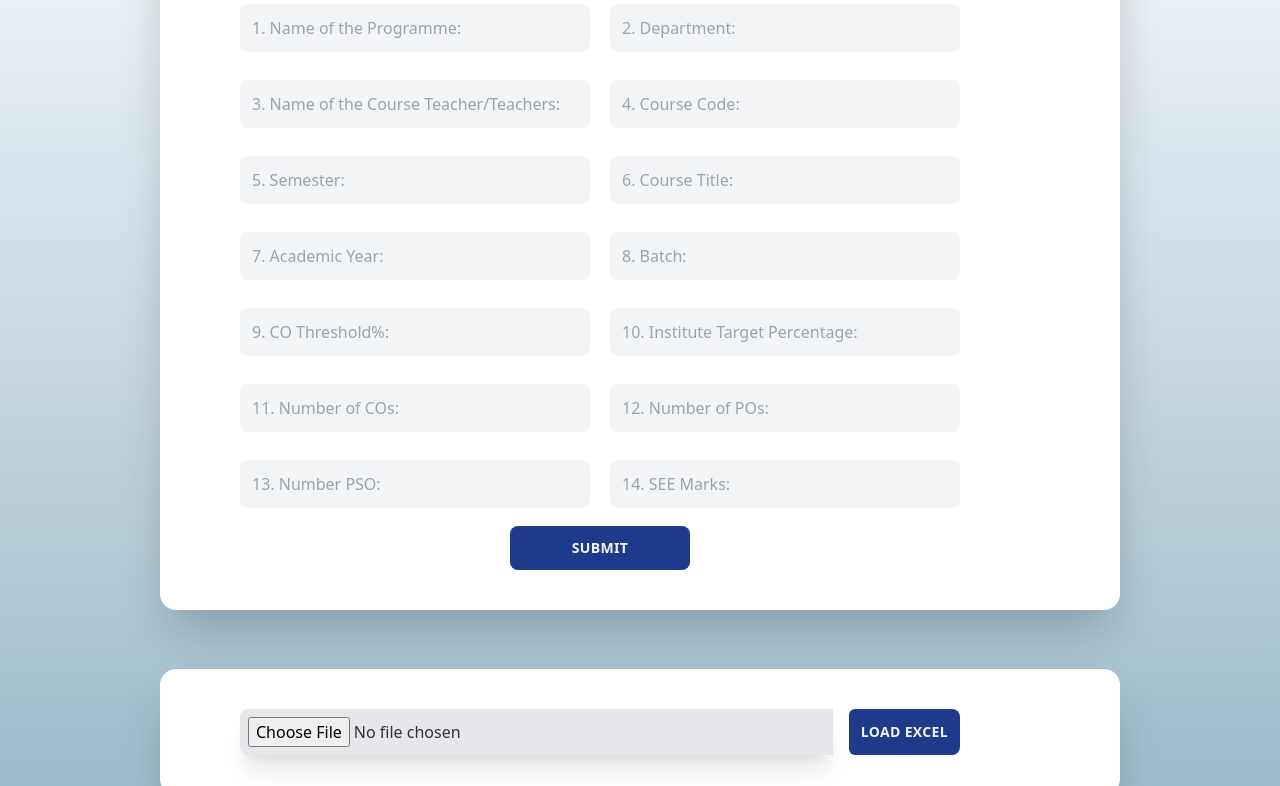
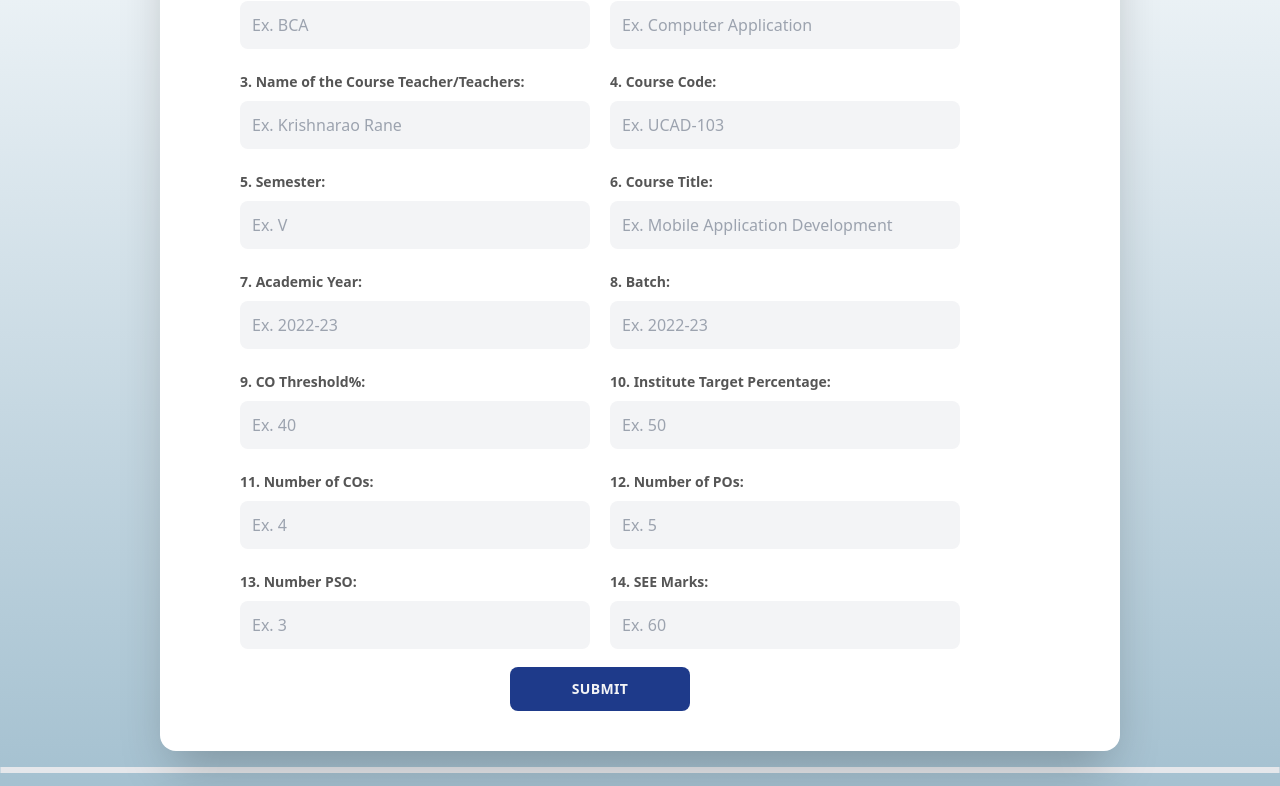
Before and after one commit to Hemant-Mhalsekar/COs-POs-Mapping, a plain HTML site: page index.html in a window 1280 px wide. Shown: the part 147-933 px from the top of the page. Drawn offline with nearby package versions, Linux system fonts and the light colour scheme.

Commit message:
Edited the form

```diff
--- a/index.html
+++ b/index.html
@@ -12,33 +12,72 @@
   </head>
 
   <body style="background-image: linear-gradient(to bottom, #f7fafc, #95b6c8)">
-    <div>
-      <!-- Course Information Form -->
-      <div class="flex justify-center items-center w-screen min-h-screen">
+    <div class="flex justify-center items-center min-h-screen">
       <div class="w-full p-8 my-4 md:px-12 lg:w-9/12 lg:pl-20 lg:pr-40 mx-auto rounded-2xl shadow-2xl bg-white">
           <div class="flex justify-center items-center">
-          <h1  class="font-bold uppercase text-5xl ">Course Information Form</h1>
+              <h1 class="font-bold uppercase text-5xl">Course Information Form</h1>
           </div>
           <form id="courseForm">
-        <div class="grid grid-cols-1 gap-5 md:grid-cols-2 mt-5">
-          <input class="w-full bg-gray-100 text-gray-900 mt-2 p-3 rounded-lg focus:outline-none focus:shadow-outline" type="text" id="programmeName" name="programmeName" required placeholder="1. Name of the Programme:" oninput="validateTextInput(this)" />
-          <input class="w-full bg-gray-100 text-gray-900 mt-2 p-3 rounded-lg focus:outline-none focus:shadow-outline" type="text" id="department" name="department" required  placeholder="2. Department:" oninput="validateTextInput(this)"  />
-          <input class="w-full bg-gray-100 text-gray-900 mt-2 p-3 rounded-lg focus:outline-none focus:shadow-outline" type="text" id="courseTeacher" name="courseTeacher" required placeholder="3. Name of the Course Teacher/Teachers:" oninput="validateTextInput(this)" />
-          <input class="w-full bg-gray-100 text-gray-900 mt-2 p-3 rounded-lg focus:outline-none focus:shadow-outline" type="text" id="courseCode" name="courseCode" required placeholder="4. Course Code:" oninput="validateNumberInput(this)" />
-          <input class="w-full bg-gray-100 text-gray-900 mt-2 p-3 rounded-lg focus:outline-none focus:shadow-outline" type="text" id="semester" name="semester"  required placeholder="5. Semester:" oninput="validateNumberInput(this)" />
-          <input class="w-full bg-gray-100 text-gray-900 mt-2 p-3 rounded-lg focus:outline-none focus:shadow-outline" type="text" id="courseTitle" name="courseTitle"  required placeholder="6. Course Title:" oninput="validateTextInput(this)"/>
-          <input class="w-full bg-gray-100 text-gray-900 mt-2 p-3 rounded-lg focus:outline-none focus:shadow-outline" type="text" id="academicYear" name="academicYear"  required placeholder="7. Academic Year:" oninput="validateNumberInput(this)" />
-          <input class="w-full bg-gray-100 text-gray-900 mt-2 p-3 rounded-lg focus:outline-none focus:shadow-outline" type="text" id="batch" name="batch" required placeholder="8. Batch:" oninput="validateNumberInput(this)"/>
-          <input class="w-full bg-gray-100 text-gray-900 mt-2 p-3 rounded-lg focus:outline-none focus:shadow-outline" type="text" id="coThreshold" name="coThreshold" required placeholder="9. CO Threshold%:" oninput="validateNumberInput(this)" />
-          <input class="w-full bg-gray-100 text-gray-900 mt-2 p-3 rounded-lg focus:outline-none focus:shadow-outline" type="text" id="targetPercentage" name="targetPercentage" required placeholder="10. Institute Target Percentage:"  oninput="validateNumberInput(this)"  />
-          <input class="w-full bg-gray-100 text-gray-900 mt-2 p-3 rounded-lg focus:outline-none focus:shadow-outline" type="text" id="totalCO" name="totalCO" required placeholder="11. Number of COs:" oninput="validateNumberInput(this)" />
-          <input class="w-full bg-gray-100 text-gray-900 mt-2 p-3 rounded-lg focus:outline-none focus:shadow-outline" type="text" id="totalPO" name="totalPO" required placeholder="12. Number of POs:" oninput="validateNumberInput(this)" />
-          <input class="w-full bg-gray-100 text-gray-900 mt-2 p-3 rounded-lg focus:outline-none focus:shadow-outline" type="text" id="totalPSO" name="totalPSO" required placeholder="13. Number PSO:" oninput="validateNumberInput(this)" />
-          <input class="w-full bg-gray-100 text-gray-900 mt-2 p-3 rounded-lg focus:outline-none focus:shadow-outline" type="text" id="TotalMarks" name="TotalMarks" required placeholder="14. SEE Marks:" oninput="validateNumberInput(this)" />
+              <div class="grid gap-5 md:grid-cols-2 mt-5">
+                  <div>
+                      <label for="programmeName">1. Name of the Programme:</label>
+                      <input class="w-full bg-gray-100 text-gray-900 mt-2 p-3 rounded-lg focus:outline-none focus:shadow-outline" type="text" id="programmeName" name="programmeName" required placeholder="Ex. BCA" oninput="validateTextInput(this)" />
+                  </div>
+                  <div>
+                      <label for="department">2. Department:</label>
+                      <input class="w-full bg-gray-100 text-gray-900 mt-2 p-3 rounded-lg focus:outline-none focus:shadow-outline" type="text" id="department" name="department" required placeholder="Ex. Computer Application" oninput="validateTextInput(this)" />
+                  </div>
+                  <div>
+                      <label for="courseTeacher">3. Name of the Course Teacher/Teachers:</label>
+                      <input class="w-full bg-gray-100 text-gray-900 mt-2 p-3 rounded-lg focus:outline-none focus:shadow-outline" type="text" id="courseTeacher" name="courseTeacher" required placeholder="Ex. Krishnarao Rane" oninput="validateTextInput(this)" />
+                  </div>
+                  <div>
+                      <label for="courseCode">4. Course Code:</label>
+                      <input class="w-full bg-gray-100 text-gray-900 mt-2 p-3 rounded-lg focus:outline-none focus:shadow-outline" type="text" id="courseCode" name="courseCode" required placeholder="Ex. UCAD-103" oninput="validateNumberInput(this)" />
+                  </div>
+                  <div>
+                      <label for="semester">5. Semester:</label>
+                      <input class="w-full bg-gray-100 text-gray-900 mt-2 p-3 rounded-lg focus:outline-none focus:shadow-outline" type="text" id="semester" name="semester" required placeholder="Ex. V" oninput="validateNumberInput(this)" />
+                  </div>
+                  <div>
+                      <label for="courseTitle">6. Course Title:</label>
+                      <input class="w-full bg-gray-100 text-gray-900 mt-2 p-3 rounded-lg focus:outline-none focus:shadow-outline" type="text" id="courseTitle" name="courseTitle" required placeholder="Ex. Mobile Application Development" oninput="validateTextInput(this)" />
+                  </div>
+                  <div>
+                      <label for="academicYear">7. Academic Year:</label>
+                      <input class="w-full bg-gray-100 text-gray-900 mt-2 p-3 rounded-lg focus:outline-none focus:shadow-outline" type="text" id="academicYear" name="academicYear" required placeholder="Ex. 2022-23" oninput="validateNumberInput(this)" />
+                  </div>
+                  <div>
+                      <label for="batch">8. Batch:</label>
+                      <input class="w-full bg-gray-100 text-gray-900 mt-2 p-3 rounded-lg focus:outline-none focus:shadow-outline" type="text" id="batch" name="batch" required placeholder="Ex. 2022-23" oninput="validateNumberInput(this)" />
+                  </div>
+                  <div>
+                      <label for="coThreshold">9. CO Threshold%:</label>
+                      <input class="w-full bg-gray-100 text-gray-900 mt-2 p-3 rounded-lg focus:outline-none focus:shadow-outline" type="text" id="coThreshold" name="coThreshold" required placeholder="Ex. 40" oninput="validateNumberInput(this)" />
+                  </div>
+                  <div>
+                      <label for="targetPercentage">10. Institute Target Percentage:</label>
+                      <input class="w-full bg-gray-100 text-gray-900 mt-2 p-3 rounded-lg focus:outline-none focus:shadow-outline" type="text" id="targetPercentage" name="targetPercentage" required placeholder="Ex. 50" oninput="validateNumberInput(this)" />
+                  </div>
+                  <div>
+                      <label for="totalCO">11. Number of COs:</label>
+                      <input class="w-full bg-gray-100 text-gray-900 mt-2 p-3 rounded-lg focus:outline-none focus:shadow-outline" type="text" id="totalCO" name="totalCO" required placeholder="Ex. 4" oninput="validateNumberInput(this)" />
+                  </div>
+                  <div>
+                      <label for="totalPO">12. Number of POs:</label>
+                      <input class="w-full bg-gray-100 text-gray-900 mt-2 p-3 rounded-lg focus:outline-none focus:shadow-outline" type="text" id="totalPO" name="totalPO" required placeholder="Ex. 5" oninput="validateNumberInput(this)" />
+                  </div>
+                  <div>
+                      <label for="totalPSO">13. Number PSO:</label>
+                      <input class="w-full bg-gray-100 text-gray-900 mt-2 p-3 rounded-lg focus:outline-none focus:shadow-outline" type="text" id="totalPSO" name="totalPSO" required placeholder="Ex. 3" oninput="validateNumberInput(this)" />
+                  </div>
+                  <div>
+                      <label for="TotalMarks">14. SEE Marks:</label>
+                      <input class="w-full bg-gray-100 text-gray-900 mt-2 p-3 rounded-lg focus:outline-none focus:shadow-outline" type="text" id="TotalMarks" name="TotalMarks" required placeholder="Ex. 60" oninput="validateNumberInput(this)" />
+                  </div>
               </div>
               <div class="my-2 w-1/2 lg:w-1/4 mx-auto">
-          <button class="uppercase text-sm font-bold tracking-wide bg-blue-900 text-gray-100 p-3 rounded-lg w-full
-          focus:outline-none focus:shadow-outline" type="submit">Submit</button>
+                  <button class="uppercase text-sm font-bold tracking-wide bg-blue-900 text-gray-100 p-3 rounded-lg w-full focus:outline-none focus:shadow-outline" type="submit">Submit</button>
               </div>
           </form>
       </div>
@@ -48,18 +87,7 @@
       </div>
     </div>
 
-    <!-- ISA Mapping Form -->
-    <div>
-      <div class="w-full p-8 my-4 md:px-12 lg:w-9/12 lg:pl-20 lg:pr-40 mx-auto rounded-2xl shadow-2xl bg-white" >
-        <div class="my-2 flex">
-          <input type="file" id="fileInput" class="bg-gray-200 shadow-xl p-2 rounded-l-lg focus:outline-none flex-grow mr-4" />
-          <button id="loadButton" class="uppercase text-sm font-bold tracking-wide bg-blue-900 text-gray-100 p-3 rounded-r-lg focus:outline-none" >
-            Load Excel
-          </button>
-        </div>
-      </div>
-    </div>
-
+    <!------ Takes input for COs, POs, and PSOs-->
     <div id="poInputsContainer" class="mt-0 p-0 border rounded-lg">
       <h3 class="font-semibold text-lg" id="poHeader" style="display: none">
         PO Inputs
@@ -90,7 +118,17 @@
     </div>
     <div id="display" class="mt-4 p-4 bg-gray-100 rounded-lg hidden"></div>
 
-
+    <!-- ISA Mapping Form -->
+    <div>
+      <div class="w-full p-8 my-4 md:px-12 lg:w-9/12 lg:pl-20 lg:pr-40 mx-auto rounded-2xl shadow-2xl bg-white" >
+        <div class="my-2 flex">
+          <input type="file" id="fileInput" class="bg-gray-200 shadow-xl p-2 rounded-l-lg focus:outline-none flex-grow mr-4" />
+          <button id="loadButton" class="uppercase text-sm font-bold tracking-wide bg-blue-900 text-gray-100 p-3 rounded-r-lg focus:outline-none" >
+            Load Excel
+          </button>
+        </div>
+      </div>
+    </div>
 
     <!-- Table 7 -->
     <div class="bg-white p-4 mt-4 mx-4 rounded-lg shadow-lg" id="gridView7" ></div>
```
Lines whose indentation alone changed are shown as unchanged.
